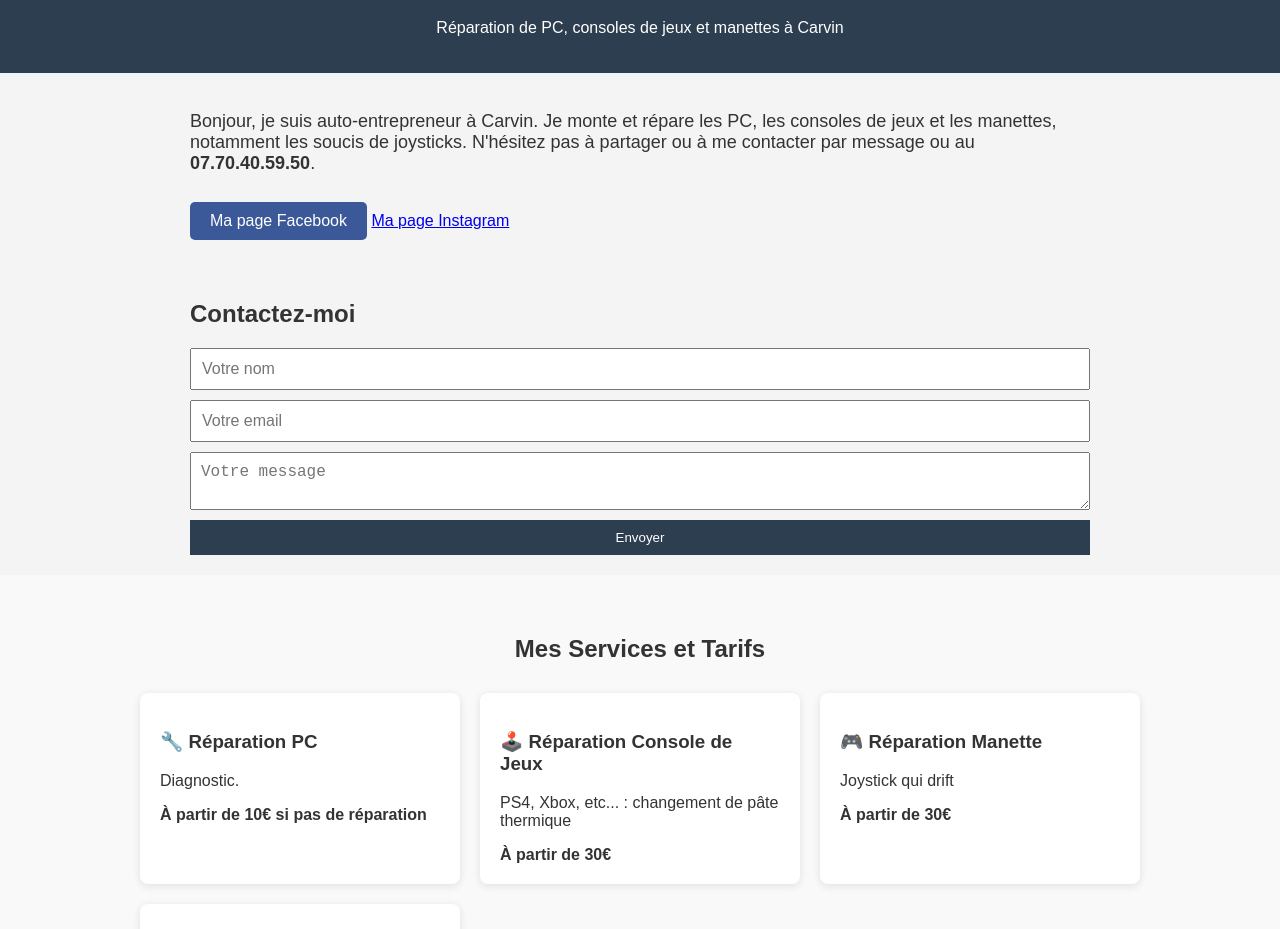
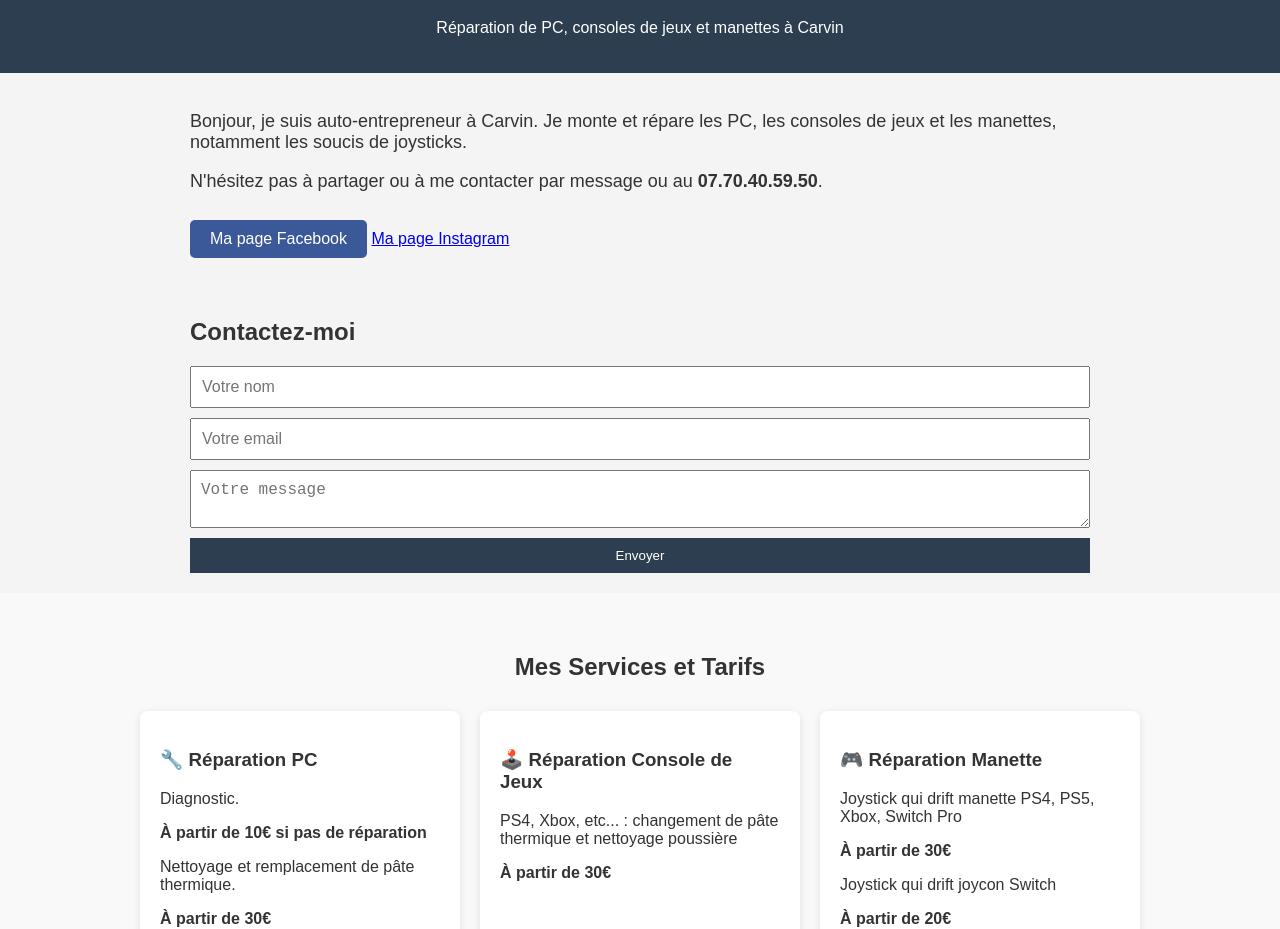
Before and after one commit to JaguarPilote761/pcrepair-julien, a plain HTML site: page index.html in a window 1280 px wide. Shown: the part 165-1094 px from the top of the page. Drawn offline with Linux system fonts and the light colour scheme.

Commit message:
Add files via upload

```diff
--- a/index.html
+++ b/index.html
@@ -15,7 +15,8 @@
     </header>
 
     <section class="intro">
-        <p>Bonjour, je suis auto-entrepreneur à Carvin. Je monte et répare les PC, les consoles de jeux et les manettes, notamment les soucis de joysticks. N'hésitez pas à partager ou à me contacter par message ou au <strong>07.70.40.59.50</strong>.</p>
+        <p>Bonjour, je suis auto-entrepreneur à Carvin. Je monte et répare les PC, les consoles de jeux et les manettes, notamment les soucis de joysticks.</p>
+        <p>N'hésitez pas à partager ou à me contacter par message ou au <strong>07.70.40.59.50</strong>.</p>
         <a href="https://www.facebook.com/profile.php?id=100089284541223" target="_blank" class="facebook-button">Ma page Facebook</a>
         <a href="https://www.instagram.com/pcrepairjulien/" target="_blank" class="instagram-button">Ma page Instagram</a>
     </section>
@@ -38,16 +39,20 @@
         <h3>🔧 Réparation PC</h3>
         <p>Diagnostic.</p>
         <strong>À partir de 10€ si pas de réparation</strong>
+        <p>Nettoyage et remplacement de pâte thermique.</p>
+        <strong>À partir de 30€</strong>
       </div>
       <div style="background: white; padding: 20px; border-radius: 8px; box-shadow: 0 2px 8px rgba(0,0,0,0.1);">
         <h3>🕹️ Réparation Console de Jeux</h3>
-        <p>PS4, Xbox, etc... : changement de pâte thermique</p>
+        <p>PS4, Xbox, etc... : changement de pâte thermique et nettoyage poussière</p>
         <strong>À partir de 30€</strong>
       </div>
       <div style="background: white; padding: 20px; border-radius: 8px; box-shadow: 0 2px 8px rgba(0,0,0,0.1);">
         <h3>🎮 Réparation Manette</h3>
-        <p>Joystick qui drift</p>
+        <p>Joystick qui drift manette PS4, PS5, Xbox, Switch Pro</p>
         <strong>À partir de 30€</strong>
+        <p>Joystick qui drift joycon Switch</p>
+        <strong>À partir de 20€</strong>
       </div>
       <div style="background: white; padding: 20px; border-radius: 8px; box-shadow: 0 2px 8px rgba(0,0,0,0.1);">
         <h3>⚙️ Assemblage PC sur mesure</h3>
```
